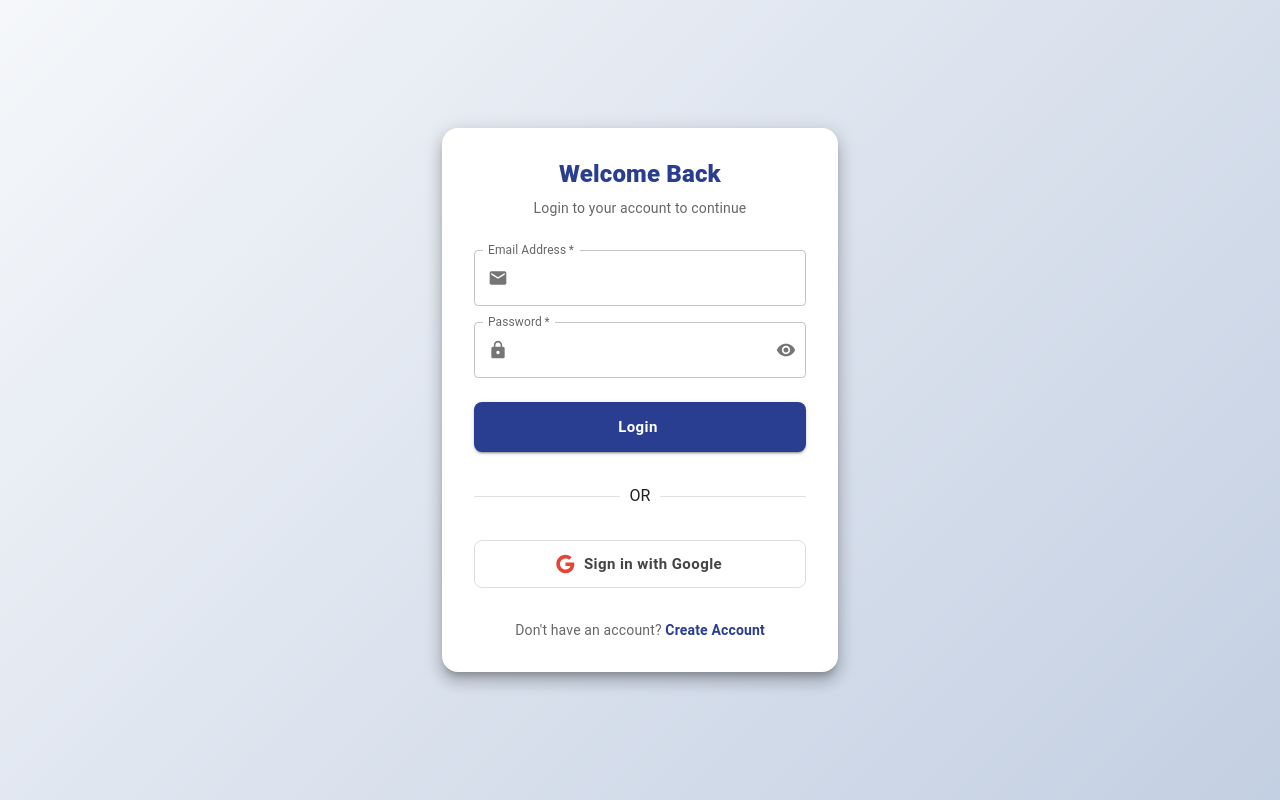
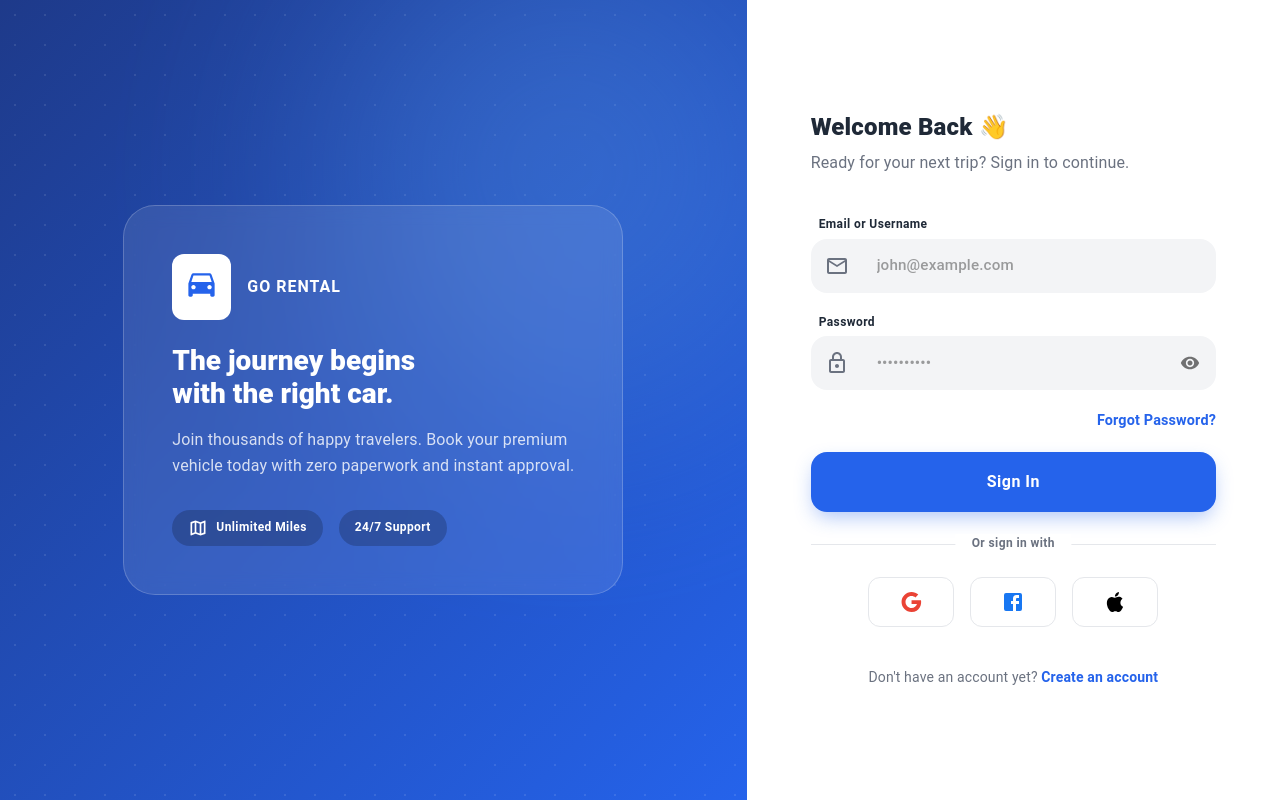
Before and after one commit to Puviraj-2004/Car_Rental_Frontend, a Next.js app: page /auth/login in a window 1280 px wide. Built offline with nearby package versions, Linux system fonts and the light colour scheme; what apollo-upload-client would draw is missing.

Commit message:
working condition

```diff
--- a/src/app/auth/login/page.tsx
+++ b/src/app/auth/login/page.tsx
@@ -1,287 +1,342 @@
 'use client';
 
 import React, { useState, useEffect } from 'react';
-import { signIn, getSession } from 'next-auth/react'; // 🚀 ஒரே வரியில் இம்போர்ட்
+import { signIn, getSession } from 'next-auth/react';
 import { useRouter, useSearchParams } from 'next/navigation';
 import {
-  Box, Container, Paper, Typography, TextField,
-  Button, Alert, InputAdornment, Link, Divider, Snackbar, IconButton
+  Box, Typography, TextField, Button, Snackbar, InputAdornment,
+  Link, Divider, IconButton, Alert, Stack, Grid, useTheme, useMediaQuery
 } from '@mui/material';
 import {
-  Email, Lock, Google, ArrowForward,
-  Visibility, VisibilityOff, Close as CloseIcon
+  EmailOutlined, LockOutlined, Google, Facebook, Apple,
+  Visibility, VisibilityOff, DirectionsCar, MapOutlined
 } from '@mui/icons-material';
 
-interface CustomSession {
-  user?: {
-    name?: string | null;
-    email?: string | null;
-    image?: string | null;
-    role?: string;
-  };
-  expires: string;
-}
-
-// Password validation function for login
-const validatePassword = (password: string) => {
-  const errors: string[] = [];
-
-  if (password.length < 8) {
-    errors.push('Password should be at least 8 characters long');
-  }
-
-  if (!/[A-Z]/.test(password)) {
-    errors.push('Password should contain at least one uppercase letter');
-  }
-
-  if (!/[a-z]/.test(password)) {
-    errors.push('Password should contain at least one lowercase letter');
-  }
-
-  if (!/[0-9]/.test(password)) {
-    errors.push('Password should contain at least one number');
-  }
-
-  if (!/[!@#$%^&*()_+\-=\[\]{};':"\\|,.<>\/?]/.test(password)) {
-    errors.push('Password should contain at least one special character');
-  }
-
-  return {
-    isValid: errors.length === 0,
-    errors
-  };
+// ----------------------------------------------------------------------
+// COLOR PALETTE (Travel & Trust)
+// ----------------------------------------------------------------------
+const COLORS = {
+  primary: '#2563EB',    // Vibrant Blue (Trustworthy & Active)
+  darkBlue: '#1E3A8A',   // Deep Navy for contrast
+  bgLeft: '#1e40af',     // Left panel background
+  bgRight: '#FFFFFF',    // Clean white for form
+  textMain: '#1F2937',   // Dark grey text
+  textSub: '#6B7280',    // Muted text
+  inputBg: '#F3F4F6',    // Light grey for inputs
+  error: '#EF4444'
 };
 
-const isWeakPassword = (password: string) => {
-  return !validatePassword(password).isValid;
-};
-
-export default function LoginPage() {
+export default function UserLoginPage() {
   const router = useRouter();
   const searchParams = useSearchParams();
   const urlError = searchParams.get('error');
 
+  // Responsive hooks
+  const theme = useTheme();
+  const isMobile = useMediaQuery(theme.breakpoints.down('md'));
+
   const [formData, setFormData] = useState({ email: '', password: '' });
   const [loading, setLoading] = useState(false);
   const [showPassword, setShowPassword] = useState(false);
-
+  const [errorMessage, setErrorMessage] = useState('');
   const [open, setOpen] = useState(false);
-  const [errorMessage, setErrorMessage] = useState("");
 
   useEffect(() => {
     if (urlError) {
-      setErrorMessage("Authentication failed. Please try again.");
+      setErrorMessage('Login failed. Please check your details.');
       setOpen(true);
     }
   }, [urlError]);
 
-  const handleClose = (event?: React.SyntheticEvent | Event, reason?: string) => {
-    if (reason === 'clickaway') return;
-    setOpen(false);
-  };
-
   const handleSubmit = async (e: React.FormEvent) => {
     e.preventDefault();
     setLoading(true);
-    setErrorMessage("");
-    setOpen(false);
-
-    // Check if password is weak and show warning
-    if (isWeakPassword(formData.password)) {
-      setErrorMessage("Warning: You're using a weak password. Please consider changing it after login for better security.");
-      setOpen(true);
-    }
-
     try {
       const result = await signIn('credentials', {
         email: formData.email,
         password: formData.password,
-        redirect: false, // Don't redirect automatically
+        redirect: false
       });
 
       if (result?.error) {
-        setLoading(false);
-        setErrorMessage(result.error || "Invalid email or password!");
+        setErrorMessage('Invalid credentials');
         setOpen(true);
       } else if (result?.ok) {
-        // Wait a bit for the session to update, then check the role
-        setTimeout(async () => {
-          const session = await getSession() as CustomSession;
-          if (session?.user?.role === 'ADMIN') {
+        // Redirect logic
+        const session = await getSession();
+        if ((session?.user as any)?.role === 'ADMIN') {
           router.push('/admin/dashboard');
         } else {
-            router.push('/');
+          router.push('/cars'); // User directed to car listing
         }
-        }, 500);
       }
-    } catch (err: any) {
+    } catch (err) {
+      setErrorMessage('Something went wrong');
+      setOpen(true);
+    } finally {
       setLoading(false);
-      setErrorMessage("An unexpected error occurred.");
-      setOpen(true);
+    }
+  };
+
+  // ----------------------------------------------------------------------
+  // CUSTOM STYLES
+  // ----------------------------------------------------------------------
+
+  // Inputs: Soft, pill-like, very friendly
+  const inputStyles = {
+    '& .MuiOutlinedInput-root': {
+      borderRadius: '16px', // Smooth corners
+      backgroundColor: COLORS.inputBg,
+      transition: 'all 0.2s',
+      '& fieldset': { borderWidth: '0px' }, // No border by default
+      '&:hover': { backgroundColor: '#E5E7EB' },
+      '&.Mui-focused': {
+        backgroundColor: '#FFFFFF',
+        boxShadow: `0 0 0 2px ${COLORS.primary}33`, // Soft blue glow
+        '& fieldset': { borderWidth: '1px', borderColor: COLORS.primary }
+      }
+    },
+    '& input': {
+      padding: '16px 20px',
+      fontSize: '0.95rem',
+      fontWeight: 500
+    }
+  };
+
+  // Social Button Styles
+  const socialBtnStyle = {
+    border: '1px solid #E5E7EB',
+    borderRadius: '12px',
+    padding: '12px 30px', // Wide touch area
+    transition: 'all 0.2s',
+    '&:hover': {
+      backgroundColor: '#F9FAFB',
+      borderColor: COLORS.primary,
+      transform: 'translateY(-2px)'
     }
   };
 
   return (
-    <Box
-      sx={{
-        minHeight: '100vh',
+    <Box sx={{
+      height: '100vh',
+      width: '100vw',
+      overflow: 'hidden', // STRICT NO SCROLL
       display: 'flex',
+      bgcolor: COLORS.bgRight
+    }}>
+
+      <Grid container sx={{ height: '100%' }}>
+
+        {/* LEFT SIDE: Visual Experience (Hidden on Mobile) */}
+        <Grid item xs={0} md={6} lg={7} sx={{
+          display: { xs: 'none', md: 'flex' },
+          flexDirection: 'column',
+          justifyContent: 'center',
           alignItems: 'center',
-        background: 'linear-gradient(135deg, #f5f7fa 0%, #c3cfe2 100%)',
-        py: 4
-      }}
-    >
-      <Container maxWidth="xs">
-        <Paper
-          elevation={10}
-          sx={{
-            p: 4,
-            borderRadius: 4,
+          position: 'relative',
+          bgcolor: COLORS.bgLeft,
+          background: `linear-gradient(135deg, ${COLORS.darkBlue} 0%, ${COLORS.primary} 100%)`,
+          overflow: 'hidden',
+          p: 6
+        }}>
+          {/* Abstract Road/Map Pattern Background */}
+          <Box sx={{
+            position: 'absolute', inset: 0, opacity: 0.1,
+            backgroundImage: 'radial-gradient(#ffffff 1px, transparent 1px)',
+            backgroundSize: '30px 30px'
+          }} />
+
+          {/* Glowing Orbs */}
+          <Box sx={{
+            position: 'absolute', top: '-10%', right: '-10%',
+            width: '500px', height: '500px', borderRadius: '50%',
+            background: '#60A5FA', filter: 'blur(120px)', opacity: 0.3
+          }} />
+
+          {/* Glass Card Content */}
+          <Box sx={{
+            position: 'relative', zIndex: 10,
+            background: 'rgba(255, 255, 255, 0.1)',
+            backdropFilter: 'blur(10px)',
+            border: '1px solid rgba(255, 255, 255, 0.2)',
+            borderRadius: '32px',
+            p: 6,
+            maxWidth: '500px',
+            color: '#fff'
+          }}>
+            <Box sx={{ display: 'flex', alignItems: 'center', gap: 2, mb: 3 }}>
+              <Box sx={{ p: 1.5, bgcolor: 'white', borderRadius: '12px', color: COLORS.primary }}>
+                <DirectionsCar fontSize="large" />
+              </Box>
+              <Typography variant="h6" fontWeight="bold" letterSpacing={1}>GO RENTAL</Typography>
+            </Box>
+
+            <Typography variant="h3" fontWeight="800" sx={{ mb: 2, lineHeight: 1.2 }}>
+              The journey begins <br /> with the right car.
+            </Typography>
+
+            <Typography variant="body1" sx={{ opacity: 0.8, mb: 4, lineHeight: 1.6 }}>
+              Join thousands of happy travelers. Book your premium vehicle today with zero paperwork and instant approval.
+            </Typography>
+
+            <Box sx={{ display: 'flex', gap: 2, alignItems: 'center' }}>
+              <Box sx={{ display: 'flex', alignItems: 'center', gap: 1, bgcolor: 'rgba(0,0,0,0.2)', px: 2, py: 1, borderRadius: '20px' }}>
+                <MapOutlined fontSize="small" />
+                <Typography variant="caption" fontWeight="600">Unlimited Miles</Typography>
+              </Box>
+              <Box sx={{ display: 'flex', alignItems: 'center', gap: 1, bgcolor: 'rgba(0,0,0,0.2)', px: 2, py: 1, borderRadius: '20px' }}>
+                <Typography variant="caption" fontWeight="600">24/7 Support</Typography>
+              </Box>
+            </Box>
+          </Box>
+        </Grid>
+
+        {/* RIGHT SIDE: User Login Form */}
+        <Grid item xs={12} md={6} lg={5} sx={{
+          height: '100%',
+          display: 'flex',
+          flexDirection: 'column',
+          justifyContent: 'center', // Centers form vertically
+          alignItems: 'center',
+          px: { xs: 4, md: 8 },
           position: 'relative'
-          }}
-        >
-          <Box sx={{ mb: 4, textAlign: 'center' }}>
-            <Typography variant="h4" fontWeight="800" color="#293D91" gutterBottom>
-              Welcome Back
+        }}>
+
+          <Box sx={{ width: '100%', maxWidth: '450px' }}>
+
+            {/* Header */}
+            <Box sx={{ mb: 5, textAlign: 'left' }}>
+              <Typography variant="h4" fontWeight="900" color={COLORS.textMain} sx={{ mb: 1 }}>
+                Welcome Back 👋
               </Typography>
-            <Typography variant="body2" color="text.secondary">
-              Login to your account to continue
+              <Typography variant="body1" color={COLORS.textSub}>
+                Ready for your next trip? Sign in to continue.
               </Typography>
             </Box>
 
-          {errorMessage && (
-            <Alert severity="error" sx={{ mb: 3, borderRadius: 2 }}>
-              {errorMessage}
-            </Alert>
-          )}
+            {/* Form */}
+            <form onSubmit={handleSubmit}>
+              <Stack spacing={2.5}>
 
-          <form onSubmit={handleSubmit}>
+                <Box>
+                  <Typography variant="caption" fontWeight="700" color={COLORS.textMain} sx={{ ml: 1, mb: 0.5, display: 'block' }}>
+                    Email or Username
+                  </Typography>
                   <TextField
-              label="Email Address"
                     fullWidth
-              required
-              sx={{
-                mb: 2,
-                "& input:-webkit-autofill": { WebkitBoxShadow: "0 0 0 1000px white inset" }
-              }}
+                    placeholder="john@example.com"
+                    variant="outlined"
+                    sx={inputStyles}
                     value={formData.email}
-              autoComplete="new-password"
                     onChange={(e) => setFormData({ ...formData, email: e.target.value })}
                     InputProps={{
-                startAdornment: <InputAdornment position="start"><Email color="action" fontSize="small" /></InputAdornment>
+                      startAdornment: <InputAdornment position="start"><EmailOutlined sx={{ color: COLORS.textSub }} /></InputAdornment>
                     }}
                   />
+                </Box>
 
+                <Box>
+                  <Typography variant="caption" fontWeight="700" color={COLORS.textMain} sx={{ ml: 1, mb: 0.5, display: 'block' }}>
+                    Password
+                  </Typography>
                   <TextField
-              label="Password"
+                    fullWidth
+                    placeholder="••••••••••"
                     type={showPassword ? 'text' : 'password'}
-              fullWidth
-              required
-              sx={{
-                mb: 3,
-                "& input:-webkit-autofill": { WebkitBoxShadow: "0 0 0 1000px white inset" }
-              }}
+                    variant="outlined"
+                    sx={inputStyles}
                     value={formData.password}
-              autoComplete="new-password"
                     onChange={(e) => setFormData({ ...formData, password: e.target.value })}
-              error={formData.password.length > 0 && isWeakPassword(formData.password)}
-              helperText={formData.password.length > 0 && isWeakPassword(formData.password) ? "Weak password detected" : ""}
                     InputProps={{
-                startAdornment: <InputAdornment position="start"><Lock color="action" fontSize="small" /></InputAdornment>,
+                      startAdornment: <InputAdornment position="start"><LockOutlined sx={{ color: COLORS.textSub }} /></InputAdornment>,
                       endAdornment: (
                         <InputAdornment position="end">
-                    <IconButton onClick={() => setShowPassword(!showPassword)} edge="end">
+                          <IconButton onClick={() => setShowPassword(!showPassword)} edge="end" size="small">
                             {showPassword ? <VisibilityOff fontSize="small" /> : <Visibility fontSize="small" />}
                           </IconButton>
                         </InputAdornment>
                       )
                     }}
                   />
+                </Box>
+
+                <Box sx={{ display: 'flex', justifyContent: 'flex-end' }}>
+                  <Link href="#" underline="hover" sx={{ color: COLORS.primary, fontWeight: 600, fontSize: '0.9rem' }}>
+                    Forgot Password?
+                  </Link>
+                </Box>
 
                 <Button
                   type="submit"
+                  fullWidth
                   variant="contained"
-              fullWidth
-              size="large"
                   disabled={loading}
-              endIcon={!loading}
                   sx={{
-                bgcolor: '#293D91',
-                py: 1.5,
-                fontWeight: 'bold',
-                borderRadius: 2,
-                '&:hover': { bgcolor: '#1a2a6b' }
+                    bgcolor: COLORS.primary,
+                    color: '#fff',
+                    py: 2,
+                    borderRadius: '16px', // Matches input roundness
+                    fontSize: '1rem',
+                    fontWeight: '700',
+                    textTransform: 'none',
+                    boxShadow: '0 8px 20px -4px rgba(37, 99, 235, 0.4)', // Blue shadow
+                    '&:hover': {
+                      bgcolor: COLORS.darkBlue,
+                      boxShadow: '0 12px 24px -4px rgba(30, 58, 138, 0.5)',
+                      transform: 'translateY(-1px)'
+                    }
                   }}
                 >
-              {loading ? 'Logging in...' : 'Login'}
+                  {loading ? 'Signing in...' : 'Sign In'}
                 </Button>
+
+              </Stack>
             </form>
 
-          <Divider sx={{ my: 4 }}>OR</Divider>
+            {/* Social Login */}
+            <Box sx={{ my: 4, position: 'relative', textAlign: 'center' }}>
+              <Divider sx={{ borderColor: '#E5E7EB' }} />
+              <Typography variant="caption" sx={{
+                position: 'absolute', top: '-10px', left: '50%', transform: 'translateX(-50%)',
+                bgcolor: COLORS.bgRight, px: 2, color: COLORS.textSub, fontWeight: 600
+              }}>
+                Or sign in with
+              </Typography>
+            </Box>
 
-          <Button
-            variant="outlined"
-            fullWidth
-            size="large"
-            startIcon={<Google sx={{ color: '#EA4335' }} />}
-            onClick={async () => {
-              const result = await signIn('google', { redirect: false });
-              if (result?.ok) {
-                // Wait for the session to update, then check the role
-                setTimeout(async () => {
-                  const session = await getSession() as CustomSession;
-                  if (session?.user?.role === 'ADMIN') {
-                    router.push('/admin/dashboard');
-                  } else {
-                    router.push('/');
-                  }
-                }, 500);
-              }
-            }}
-            sx={{
-              py: 1.2,
-              fontWeight: '600',
-              borderRadius: 2,
-              textTransform: 'none',
-              color: '#444',
-              borderColor: '#ddd'
-            }}
-          >
-            Sign in with Google
-          </Button>
+            <Stack direction="row" spacing={2} justifyContent="center">
+              <IconButton onClick={() => signIn('google')} sx={socialBtnStyle}>
+                <Google sx={{ color: '#EA4335' }} />
+              </IconButton>
+              <IconButton onClick={() => signIn('facebook')} sx={socialBtnStyle}>
+                <Facebook sx={{ color: '#1877F2' }} />
+              </IconButton>
+              <IconButton onClick={() => signIn('apple')} sx={socialBtnStyle}>
+                <Apple sx={{ color: '#000' }} />
+              </IconButton>
+            </Stack>
 
-          <Box sx={{ mt: 4, textAlign: 'center' }}>
-            <Typography variant="body2" color="text.secondary">
-              Don't have an account? {' '}
-              <Link href="/auth/signup" fontWeight="bold" color="#293D91" underline="hover">
-                Create Account
+            {/* Register Link */}
+            <Box sx={{ mt: 5, textAlign: 'center' }}>
+              <Typography variant="body2" color={COLORS.textSub}>
+                Don't have an account yet? {' '}
+                <Link href="/auth/signup" sx={{ color: COLORS.primary, fontWeight: 700, textDecoration: 'none' }}>
+                  Create an account
                 </Link>
               </Typography>
             </Box>
-        </Paper>
-      </Container>
 
-      <Snackbar
-        open={open}
-        autoHideDuration={6000}
-        onClose={handleClose}
-        anchorOrigin={{ vertical: 'top', horizontal: 'center' }}
-      >
-        <Alert
-          onClose={handleClose}
-          severity="error"
-          variant="filled"
-          elevation={6}
-          sx={{ width: '100%', fontWeight: '500' }}
-          action={
-            <IconButton size="small" color="inherit" onClick={handleClose}>
-              <CloseIcon fontSize="small" />
-            </IconButton>
-          }
-        >
+          </Box>
+        </Grid>
+      </Grid>
+
+      {/* Error Notification */}
+      <Snackbar open={open} autoHideDuration={6000} onClose={() => setOpen(false)} anchorOrigin={{ vertical: 'top', horizontal: 'center' }}>
+        <Alert onClose={() => setOpen(false)} severity="error" variant="filled" sx={{ width: '100%', borderRadius: '12px', fontWeight: 600 }}>
           {errorMessage}
         </Alert>
       </Snackbar>
+
     </Box>
   );
 }
```
Lines whose indentation alone changed are shown as unchanged.
